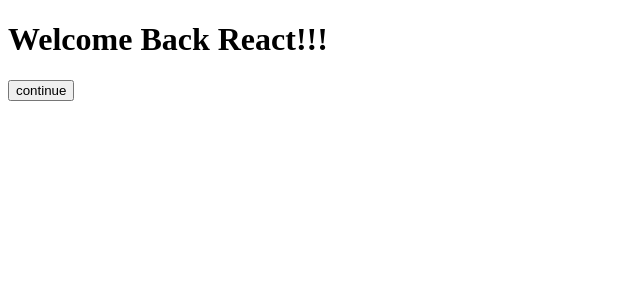
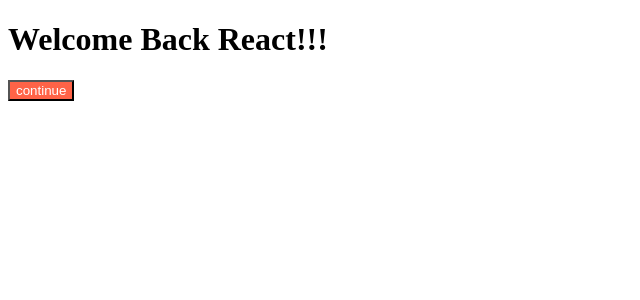
Before and after one commit to rivkode/react-movie, a React (Create React App) app: page / in a window 1280 px wide. Shown: the top 300 px of the page, without its empty margins (0-640 px from the left). Built offline with nearby package versions, Linux system fonts and the light colour scheme.

Commit message:
feat: button

```diff
--- a/package.json
+++ b/package.json
@@ -6,6 +6,7 @@
     "@testing-library/jest-dom": "^5.17.0",
     "@testing-library/react": "^13.4.0",
     "@testing-library/user-event": "^13.5.0",
+    "prop-types": "^15.8.1",
     "react": "^18.3.1",
     "react-dom": "^18.3.1",
     "react-scripts": "5.0.1",
--- a/src/Button.js
+++ b/src/Button.js
@@ -1,5 +1,12 @@
+import PropTypes from "prop-types"
+import styles from "./Button.module.css";
+
 function Button({text}) {
-    return <button>{text}</button>;
+    return <button className={styles.btn}>{text}</button>;
+}
+
+Button.protoTypes = {
+    text: PropTypes.string.isRequired,
 }
 
 export default Button;
--- /dev/null
+++ b/src/Button.module.css
@@ -0,0 +1,4 @@
+.btn {
+    color: white;
+    background-color: tomato;
+}
```
Also changed, not shown: 1 other file (tests, documents, lock files or other folders).
